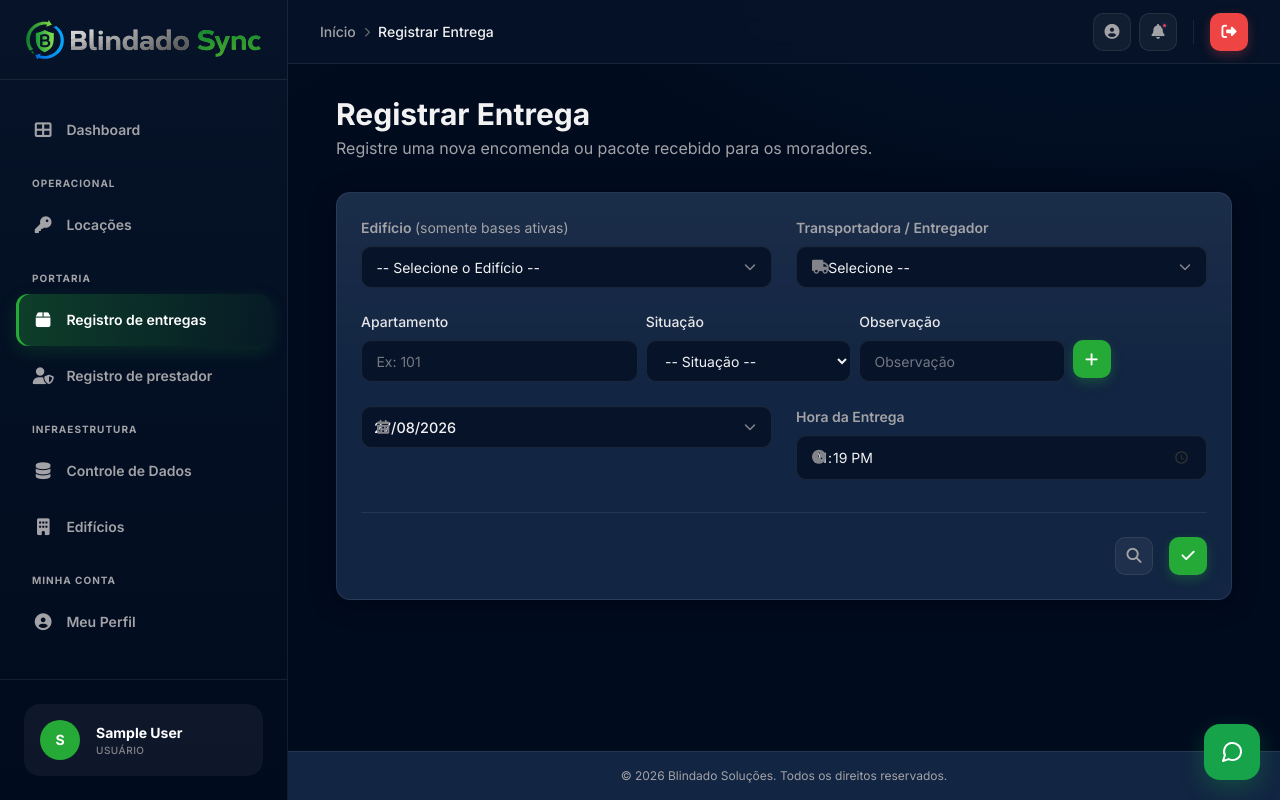
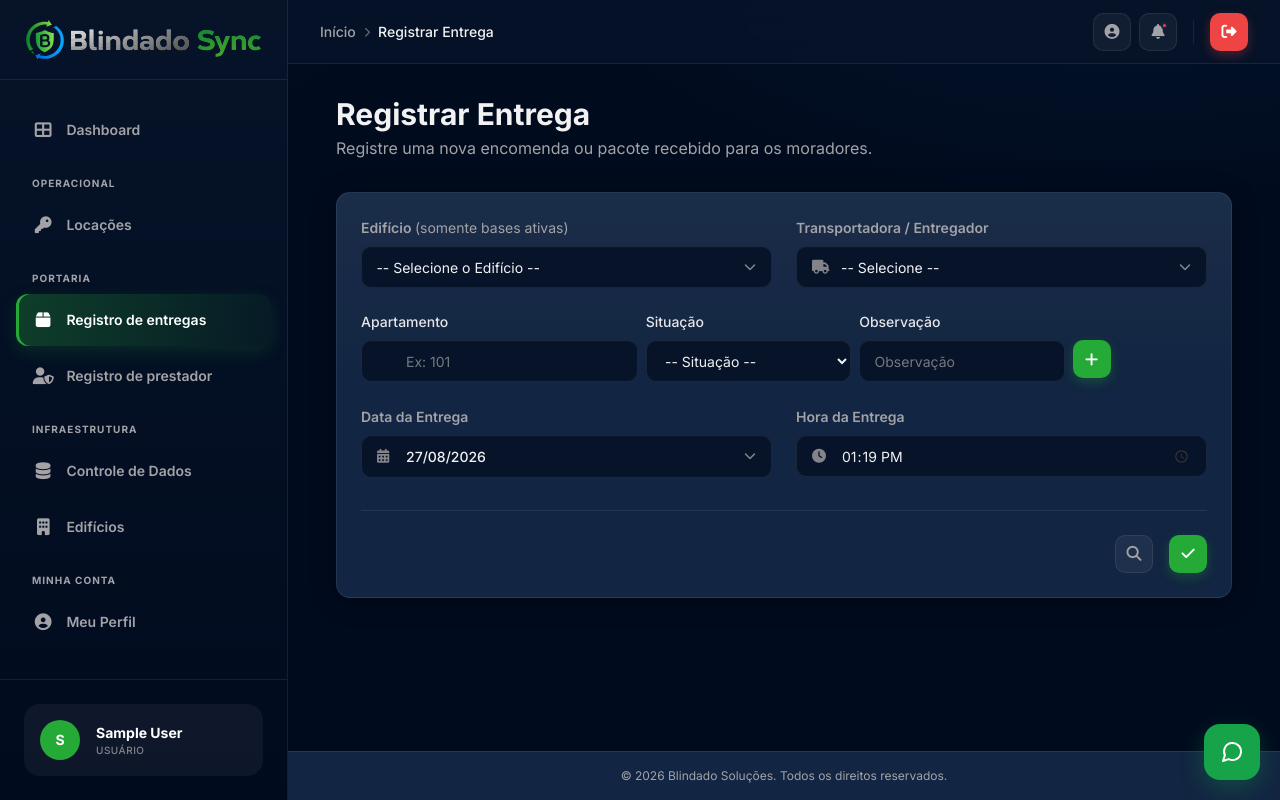
Before and after one commit to alexpixeldev/blindado-solucoes, a PHP site: page /blindado/admin/registrar_entrega.php in a window 1280 px wide. Run offline with PHP 8.4, Linux system fonts and the light colour scheme; the visitor is signed in with stand-in values (Sample User, id 1); data that the repository does not hold is empty; some libraries are stand-ins or nearby versions.

Commit message:
corrigido icones dos inputs

```diff
--- a/admin/consultar_ocorrencia.php
+++ b/admin/consultar_ocorrencia.php
@@ -164,7 +164,7 @@ $bases = $conn->query("SELECT id, nome FROM bases ORDER BY nome")->fetch_all(MYS
                                     <div class="absolute inset-y-0 left-0 pl-4 flex items-center pointer-events-none">
                                         <i class="fas fa-map-marker-alt text-slate-400 text-sm"></i>
                                     </div>
-                                    <select name="local_id" class="form-input pl-11 appearance-none" onchange="this.form.submit()">
+                                    <select name="local_id" class="form-input pl-11 appearance-none pr-10" onchange="this.form.submit()">
                                         <option value="">Todos os Locais</option>
                                         <optgroup label="Bases">
                                             <?php foreach ($bases as $b): ?>
--- a/admin/editar_ocorrencia.php
+++ b/admin/editar_ocorrencia.php
@@ -178,7 +178,7 @@ $midias = $conn->query("SELECT * FROM ocorrencias_midia WHERE ocorrencia_id = $i
                                     <div class="absolute inset-y-0 left-0 pl-4 flex items-center pointer-events-none">
                                         <i class="fas fa-clock text-slate-400 text-sm"></i>
                                     </div>
-                                    <select name="periodo_dia" class="form-input pl-11 appearance-none" required>
+                                    <select name="periodo_dia" class="form-input pl-11 appearance-none pr-10" required>
                                         <option value="dia" <?= $ocorrencia['periodo_dia'] == 'dia' ? 'selected' : '' ?>>Diurno</option>
                                         <option value="noite" <?= $ocorrencia['periodo_dia'] == 'noite' ? 'selected' : '' ?>>Noturno</option>
                                     </select>
@@ -193,7 +193,7 @@ $midias = $conn->query("SELECT * FROM ocorrencias_midia WHERE ocorrencia_id = $i
                                     <div class="absolute inset-y-0 left-0 pl-4 flex items-center pointer-events-none">
                                         <i class="fas fa-map-marker-alt text-slate-400 text-sm"></i>
                                     </div>
-                                    <select name="local_id" class="form-input pl-11 appearance-none" required>
+                                    <select name="local_id" class="form-input pl-11 appearance-none pr-10" required>
                                         <optgroup label="Bases">
                                             <?php foreach ($bases as $b): ?>
                                                 <option value="b_<?= $b['id'] ?>" <?= $ocorrencia['base_id'] == $b['id'] ? 'selected' : '' ?>>Base: <?= htmlspecialchars($b['nome']) ?></option>
--- a/admin/registrar_entrega.php
+++ b/admin/registrar_entrega.php
@@ -148,7 +148,7 @@ $situacoes = $conn->query("SELECT nome FROM situacoes_entrega ORDER BY nome")->f
                                         <div class="absolute inset-y-0 left-0 pl-4 flex items-center pointer-events-none">
                                             <i class="fas fa-truck text-slate-400 text-sm"></i>
                                         </div>
-                                        <select name="transportadora" class="form-input pl-11 appearance-none" required>
+                                        <select name="transportadora" class="form-input pl-11 appearance-none pr-10" required>
                                             <option value="">-- Selecione --</option>
                                             <?php foreach ($transportadoras as $t): ?>
                                                 <option value="<?= htmlspecialchars($t['nome']) ?>"><?= htmlspecialchars($t['nome']) ?></option>
--- a/admin/style_modern.css
+++ b/admin/style_modern.css
@@ -560,10 +560,31 @@ textarea.form-input {
     box-shadow: inset 0 1px 0 rgba(255, 255, 255, 0.02);
 }
 
+.form-input.pl-11 {
+    padding-left: 2.75rem;
+}
+
+.form-input.pl-10 {
+    padding-left: 2.5rem;
+}
+
+.form-input.pl-4 {
+    padding-left: 1rem;
+}
+
+.form-input.pr-10 {
+    padding-right: 2.5rem;
+}
+
 textarea.form-input,
 .form-textarea {
     min-height: 100px;
     resize: vertical;
+}
+
+input[type="time"].form-input,
+input[type="date"].form-input {
+    height: 42px;
 }
 
 .form-input::placeholder {
@@ -1305,17 +1326,12 @@ input.border-slate-200 {
     background: var(--bg-secondary) !important;
     font-weight: 500 !important;
     color: var(--text-primary) !important;
-    padding: 8px 12px !important;
-    font-size: 0.9rem !important;
+    font-size: 0.875rem !important;
 }
 
 .modern-calendar-container .form-input:focus {
     border-color: var(--primary) !important;
     box-shadow: 0 0 0 3px rgba(37, 169, 55, 0.18) !important;
-}
-
-.modern-calendar-container .form-label {
-    display: none;
 }
 
 /* ===== RESPONSIVO (herda Tailwind; ajustes finos) ===== */
```
